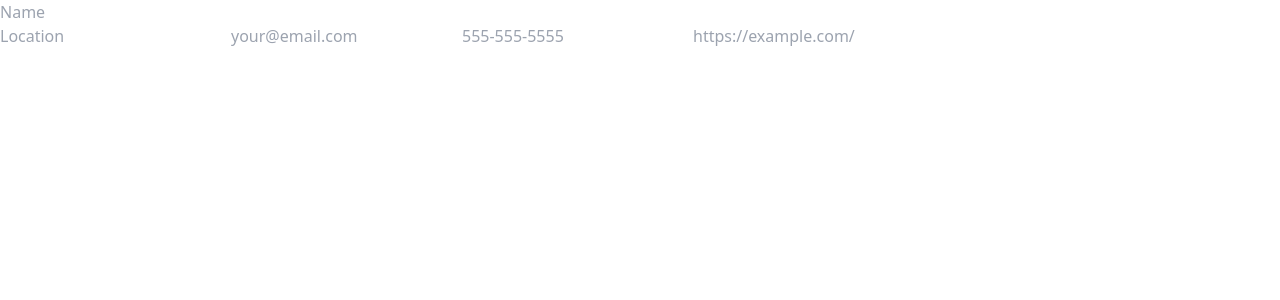
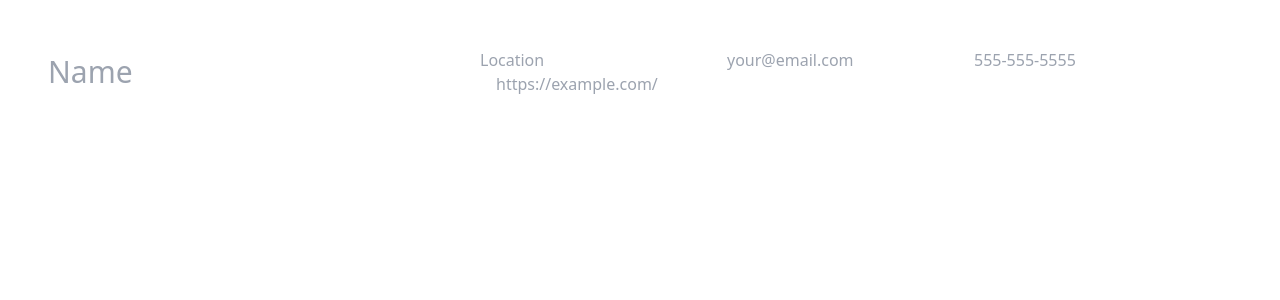
Before and after one commit to crespire/js-cv-builder, a React (Create React App) app: page / in a window 1280 px wide. Shown: the top 300 px of the page. Built offline with nearby package versions, Linux system fonts and the light colour scheme.

Commit message:
Add styles to Info component

```diff
--- a/src/components/Info.js
+++ b/src/components/Info.js
@@ -28,11 +28,11 @@ class InfoContainer extends Component {
   render() {
 
     return (
-      <div className="information">
-        <div className="information-name">
-          <input type='text' name='name' placeholder='Name' id='name' onChange={this.handleInputChange}></input>
+      <div className="container mx-auto p-12 flex justify-around content-center">
+        <div className="place-content-center">
+          <input className="text-3xl" type='text' name='name' placeholder='Name' id='name' onChange={this.handleInputChange}></input>
         </div>
-        <div className='information-details'>
+        <div className='flex-col place-content-evenly space-x-4'>
           <input type='text' name='location' placeholder='Location' id='location' onChange={this.handleInputChange}></input>
           <input type='email' name='email' placeholder='your@email.com' id='email' onChange={this.handleInputChange}></input>
           <input type='tel' name='phone' placeholder='555-555-5555' id='phone' onChange={this.handleInputChange}></input>
```
